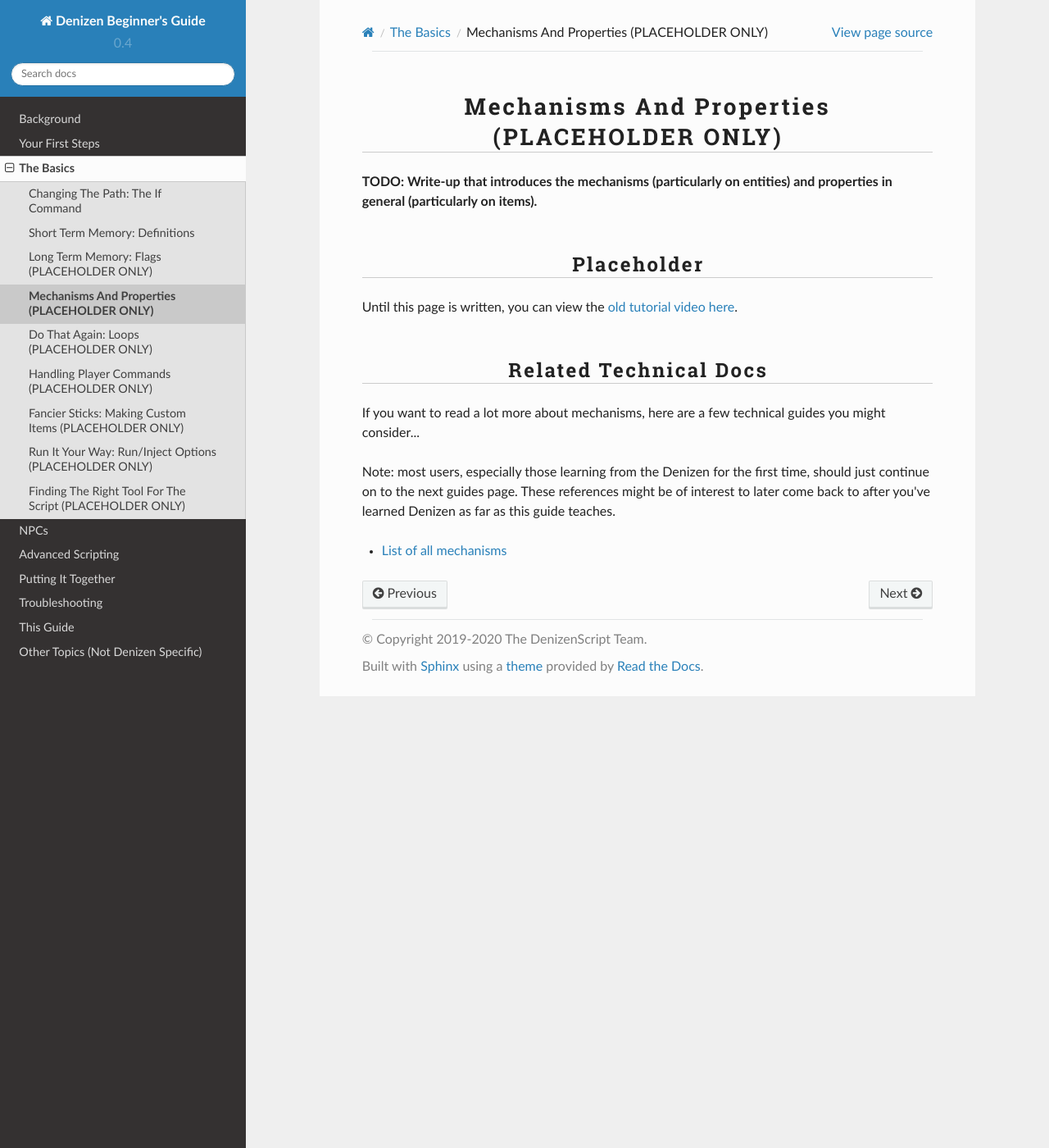
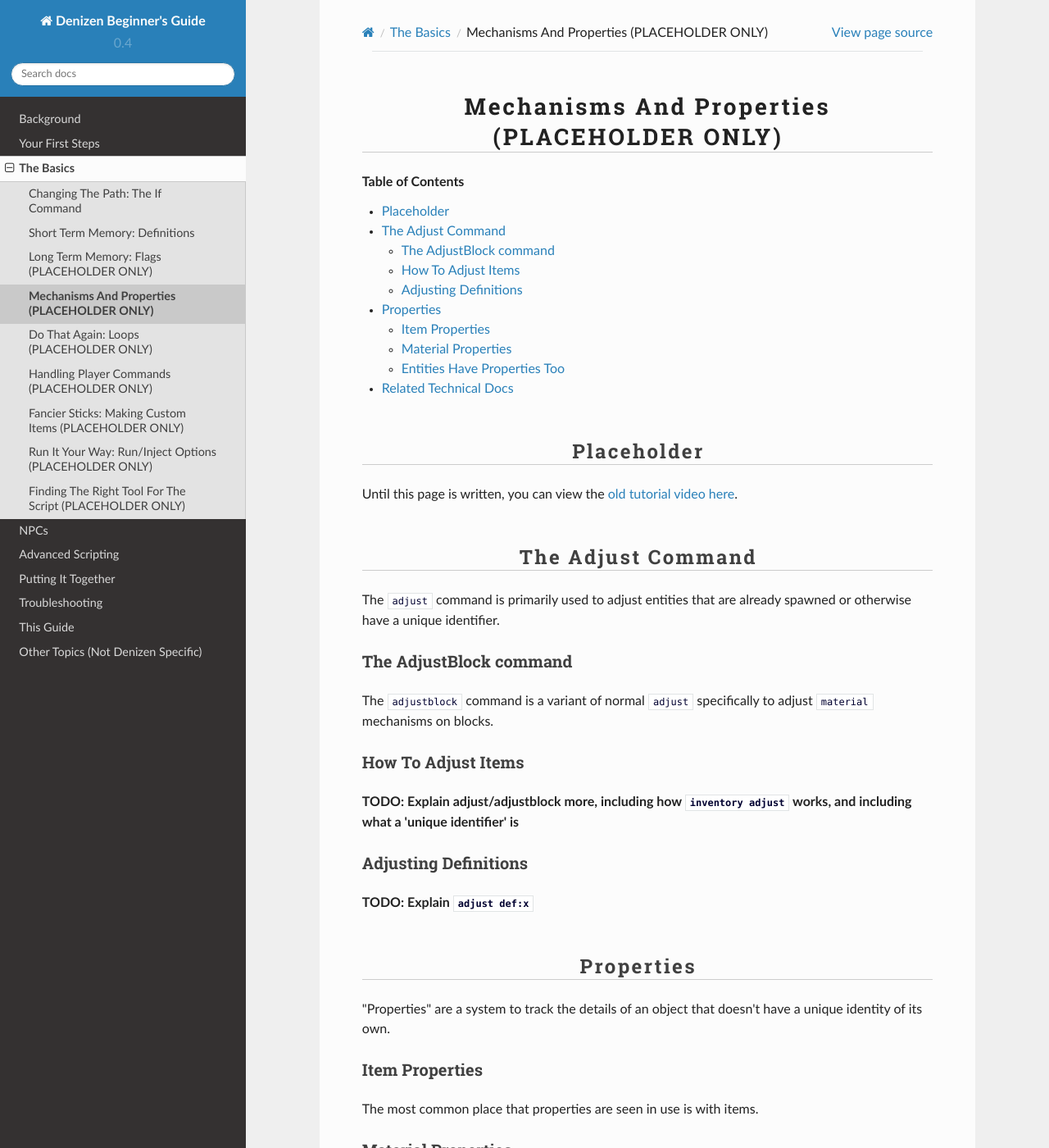
Before and after one commit to DenizenScript/Denizen-Beginners-Guide, a Sphinx documentation site: the page built from source/guides/basics/mechanisms.md, in a window 1280 px wide and 1400 px high. Shown: the whole window at 82% size. Built offline with Sphinx 7.4.7 and the Read the Docs theme 2.0.0, drawn with Linux system fonts in a browser that asks for light colours; some of the changed text lies outside the part shown.

Commit message:
add a rough page layout for the mechanisms page

````diff
--- a/source/guides/basics/mechanisms.md
+++ b/source/guides/basics/mechanisms.md
@@ -1,11 +1,44 @@
 Mechanisms And Properties (PLACEHOLDER ONLY)
 -------------------------
 
-**TODO: Write-up that introduces the mechanisms (particularly on entities) and properties in general (particularly on items).**
+```eval_rst
+.. contents:: Table of Contents
+    :local:
+```
 
 ### Placeholder
 
 Until this page is written, you can view the [old tutorial video here](https://one.denizenscript.com/denizen/vids/Properties%20and%20Mechanisms).
+
+### The Adjust Command
+
+The `adjust` command is primarily used to adjust entities that are already spawned or otherwise have a unique identifier.
+
+#### The AdjustBlock command
+
+The `adjustblock` command is a variant of normal `adjust` specifically to adjust `material` mechanisms on blocks.
+
+#### How To Adjust Items
+
+**TODO: Explain adjust/adjustblock more, including how `inventory adjust` works, and including what a 'unique identifier' is**
+
+#### Adjusting Definitions
+
+**TODO: Explain `adjust def:x`**
+
+### Properties
+
+"Properties" are a system to track the details of an object that doesn't have a unique identity of its own.
+
+#### Item Properties
+
+The most common place that properties are seen in use is with items.
+
+#### Material Properties
+
+#### Entities Have Properties Too
+
+**TODO: Explain properties more, including the `entity.describe` tag, the idea of tag+mechanism pairs, etc**
 
 ### Related Technical Docs
 
````
